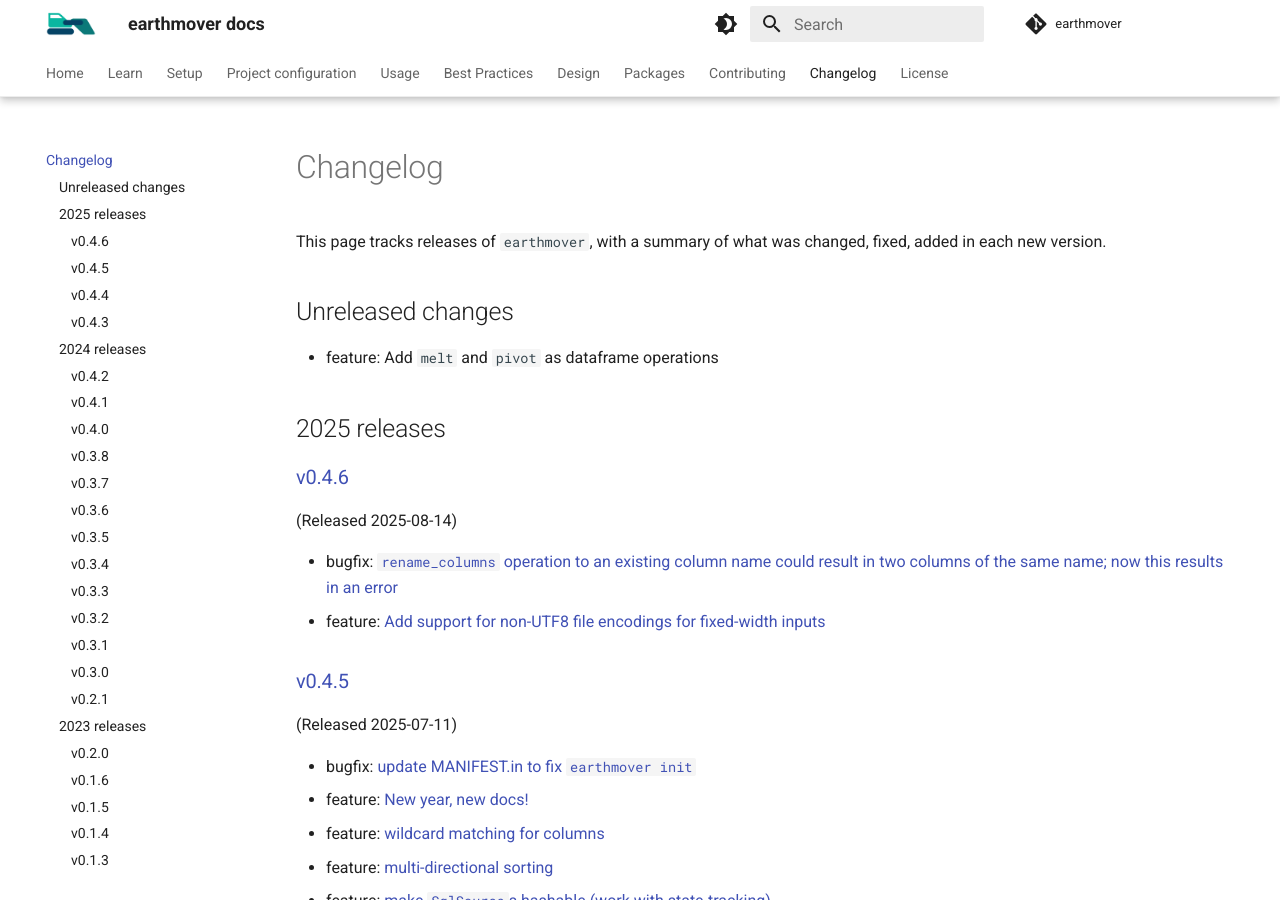
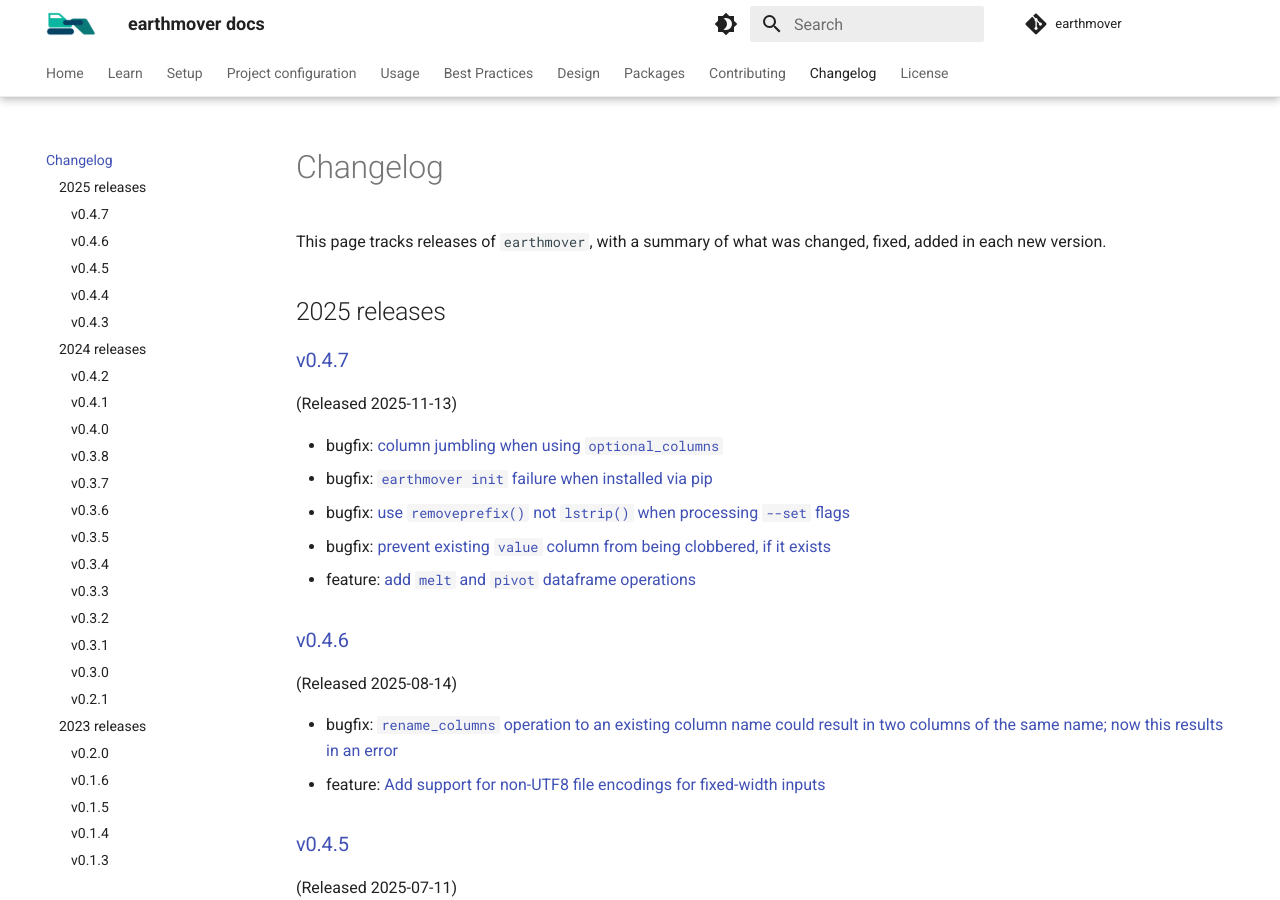
Before and after one commit to edanalytics/earthmover, an MkDocs documentation site: the page built from docs/changelog.md, in a window 1280 px wide and 900 px high. Built offline with MkDocs 1.6.1 and Material for MkDocs 9.7.7, drawn with Linux system fonts in a browser that asks for light colours; emoji names are drawn with the system emoji font; comment, search, counter and statistics services are not loaded.

Commit message:
prep for 0.4.7 release

```diff
--- a/docs/changelog.md
+++ b/docs/changelog.md
@@ -1,10 +1,17 @@
 This page tracks releases of `earthmover`, with a summary of what was changed, fixed, added in each new version.
 
-## Unreleased changes
-
-* feature: Add `melt` and `pivot` as dataframe operations
 
 ## 2025 releases
+
+### [v0.4.7](https://github.com/edanalytics/earthmover/releases/tag/v0.4.7)
+(Released 2025-11-13)
+
+* bugfix: [column jumbling when using `optional_columns`](https://github.com/edanalytics/earthmover/pull/171)
+* bugfix: [`earthmover init` failure when installed via pip](https://github.com/edanalytics/earthmover/pull/175)
+* bugfix: [use `removeprefix()` not `lstrip()` when processing `--set` flags](https://github.com/edanalytics/earthmover/pull/174)
+* bugfix: [prevent existing `value` column from being clobbered, if it exists](https://github.com/edanalytics/earthmover/pull/170)
+* feature: [add `melt` and `pivot` dataframe operations](https://github.com/edanalytics/earthmover/pull/168)
+
 
 ### [v0.4.6](https://github.com/edanalytics/earthmover/releases/tag/v0.4.6)
 (Released 2025-08-14)
--- a/earthmover/VERSION.txt
+++ b/earthmover/VERSION.txt
@@ -1 +1 @@
-0.4.6
+0.4.7
```
Also changed, not shown: 1 other file.
